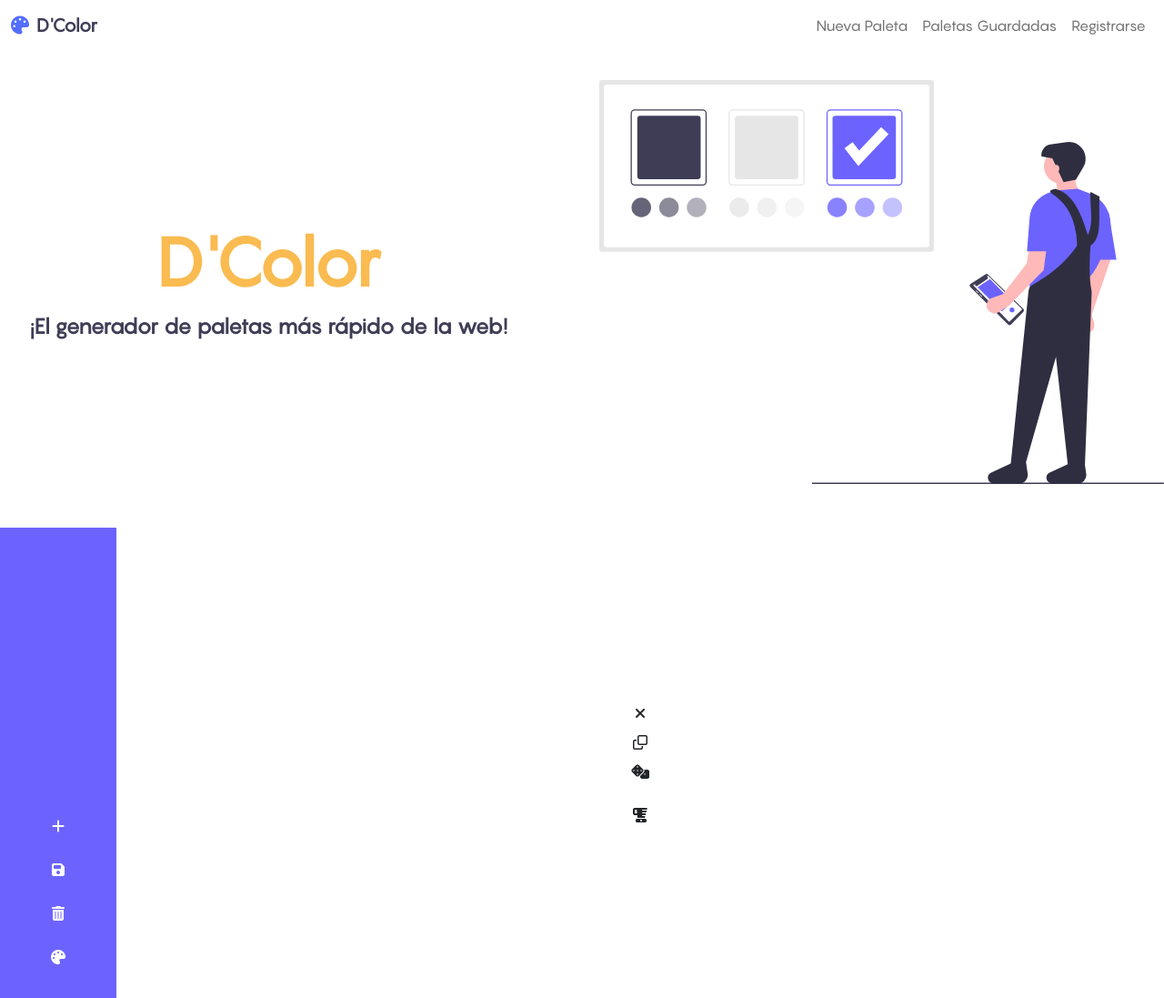
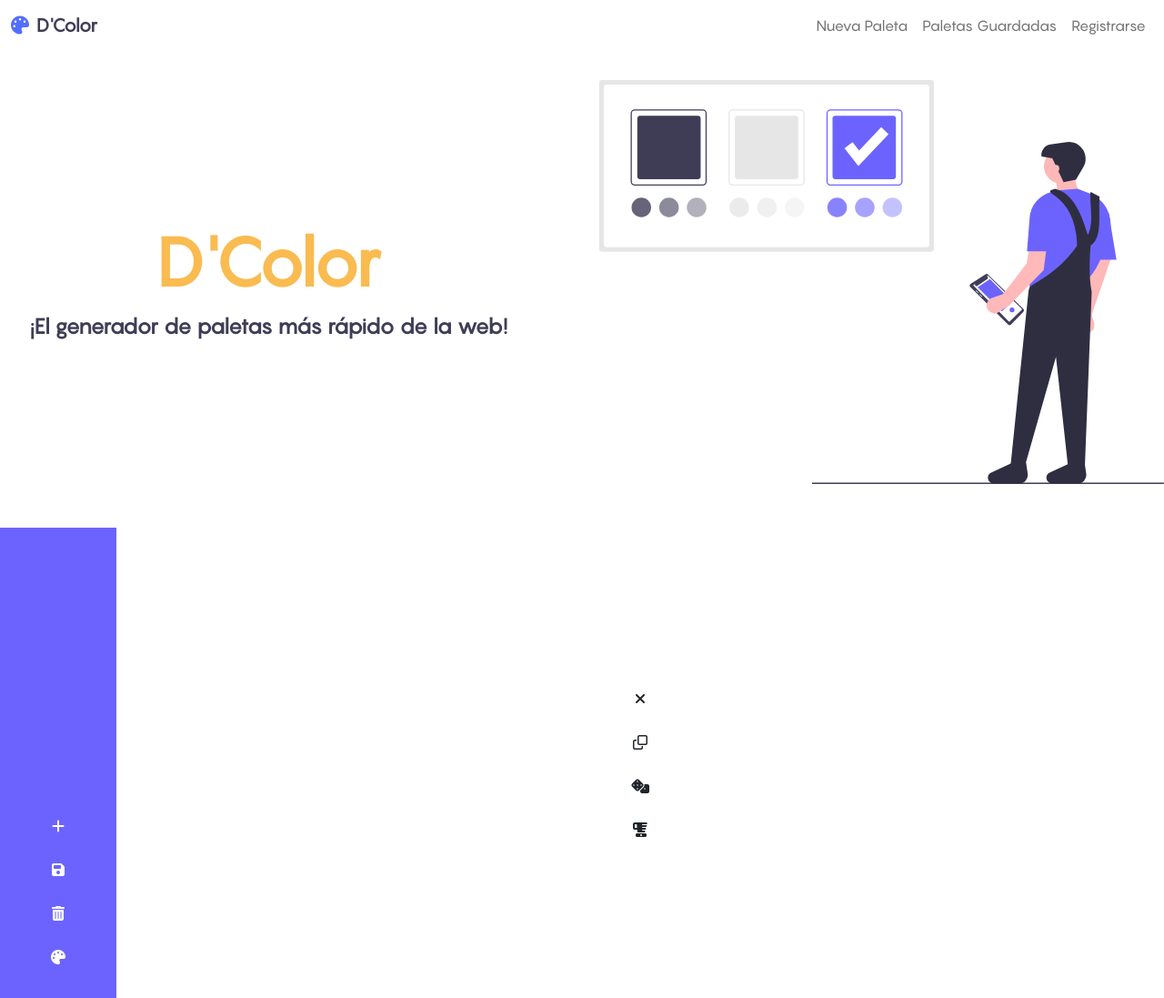
Before and after one commit to dalessandro07/d-color, a website: page index.html in a window 1280 px wide. Shown: the top 1097 px of the page at 91% size. Drawn offline with nearby package versions, Linux system fonts and the light colour scheme; some packages are replaced by stand-ins of ours; a script that the page names is missing.

Commit message:
bugs fixed

```diff
--- a/css/styles.css
+++ b/css/styles.css
@@ -216,6 +216,11 @@ input:focus {
 
 /* ICONOS */
 
+.opcionesMenores {
+    width: 10%;
+    margin: 1rem auto;
+}
+
 .borrarPaletas,
 .actualizarPaletas {
     color: var(--gris);
--- a/js/main.js
+++ b/js/main.js
@@ -398,6 +398,8 @@
 
     colorHex.fadeIn("fast");
     inputs.fadeOut("fast");
+
+    console.log("click");
 });
 
 /* COPIAR COLOR */
```
